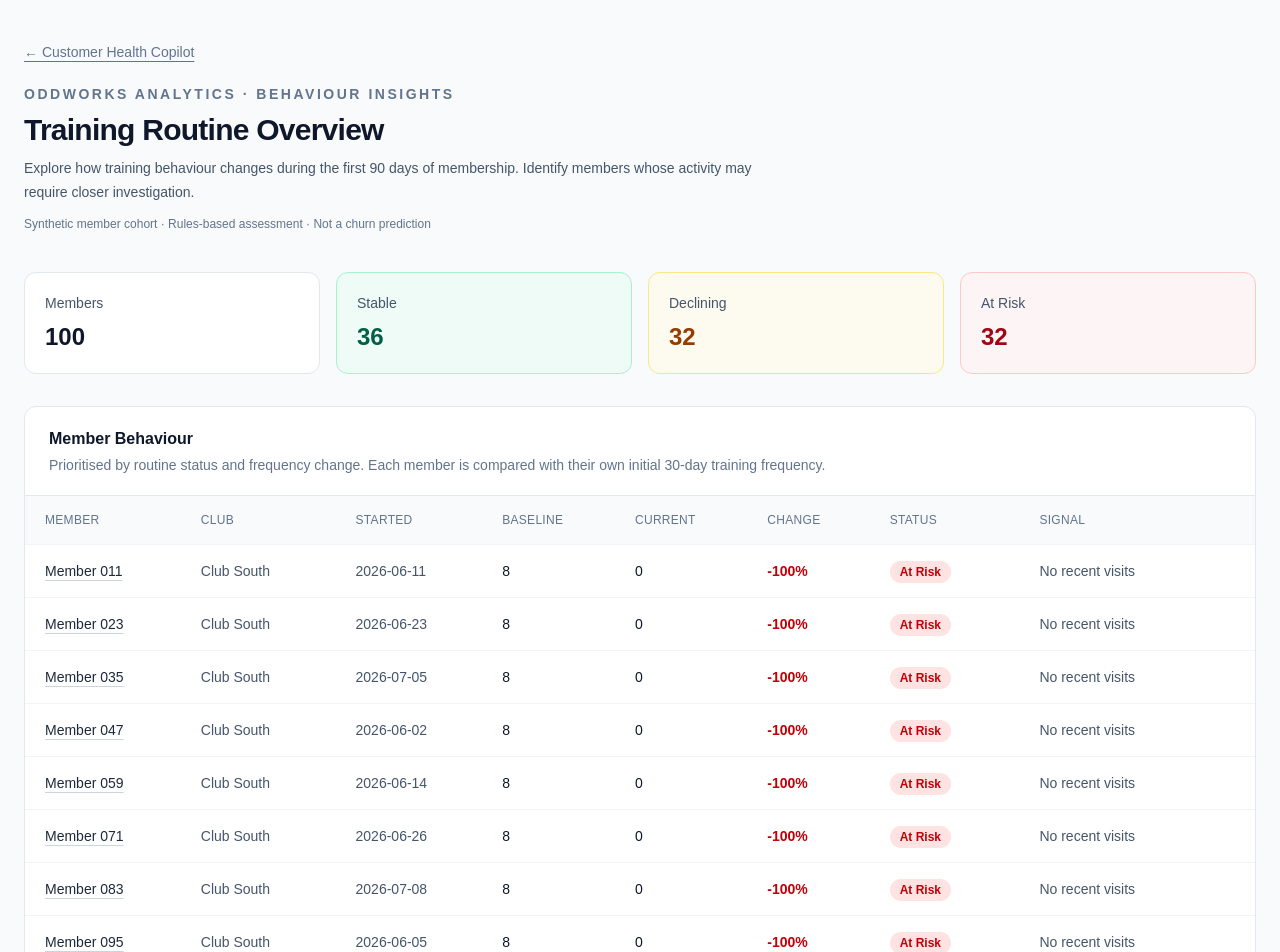
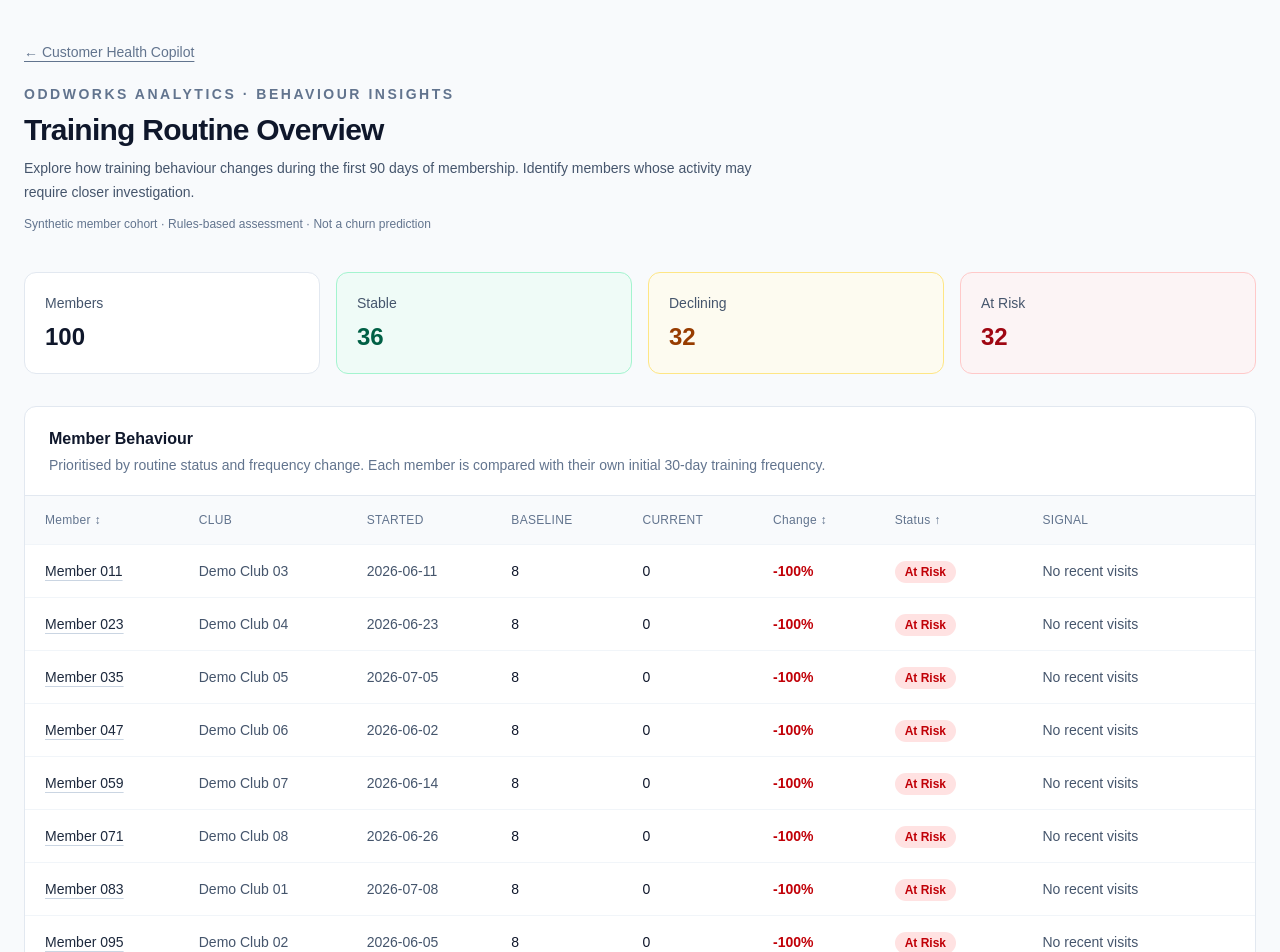
Before and after one commit to helmigooh/oddworks-analytics, a Next.js app: page /behaviour in a window 1280 px wide. Shown: the top 952 px of the page. Built offline with nearby package versions, Linux system fonts and the light colour scheme.

Commit message:
feat: improve synthetic club distribution and member sorting

```diff
--- a/app/behaviour/page.tsx
+++ b/app/behaviour/page.tsx
@@ -1,9 +1,14 @@
+"use client"
+
+import { useState } from "react"
 import Link from "next/link"
 import { fitnessMembers } from "@/data/fitness-members"
 import {
   assessRoutine,
   type RoutineStatus
 } from "@/lib/routine"
+
+type SortKey = "member" | "change" | "status"
 
 const statusOrder: Record<RoutineStatus, number> = {
   "At Risk": 0,
@@ -32,6 +37,23 @@ function getSignal(
 }
 
 export default function BehaviourOverview() {
+  const [sortKey, setSortKey] = useState<SortKey>("status")
+  const [ascending, setAscending] = useState(true)
+
+  function changeSort(key: SortKey) {
+    if (sortKey === key) {
+      setAscending((previous) => !previous)
+    } else {
+      setSortKey(key)
+      setAscending(true)
+    }
+  }
+
+  function sortIcon(key: SortKey) {
+    if (sortKey !== key) return "↕"
+    return ascending ? "↑" : "↓"
+  }
+
   const members = fitnessMembers
     .map((member) => ({
       ...member,
@@ -44,6 +66,34 @@ export default function BehaviourOverview() {
         a.assessment.changePercent -
           b.assessment.changePercent
     )
+
+  const sortedMembers = [...members].sort((a, b) => {
+    let result = 0
+
+    if (sortKey === "member") {
+      result = a.id.localeCompare(b.id)
+    } else if (sortKey === "change") {
+      result =
+        a.assessment.changePercent -
+        b.assessment.changePercent
+    } else {
+      result =
+        statusOrder[a.assessment.status] -
+        statusOrder[b.assessment.status]
+
+      if (result === 0) {
+        result =
+          a.assessment.changePercent -
+          b.assessment.changePercent
+      }
+    }
+
+    if (result === 0) {
+      result = a.id.localeCompare(b.id)
+    }
+
+    return ascending ? result : -result
+  })
 
   const countStatus = (status: RoutineStatus) =>
     members.filter(
@@ -147,19 +197,37 @@ export default function BehaviourOverview() {
 
               <thead className="bg-slate-50 text-xs uppercase tracking-wide text-slate-500">
                 <tr>
-                  <th className="px-5 py-4 font-medium">Member</th>
+                  <th className="px-5 py-4 font-medium"
+                      aria-sort={sortKey === "member" ? (ascending ? "ascending" : "descending") : "none"}>
+                    <button onClick={() => changeSort("member")}
+                      className="cursor-pointer hover:text-slate-900">
+                      Member {sortIcon("member")}
+                    </button>
+                  </th>
                   <th className="px-5 py-4 font-medium">Club</th>
                   <th className="px-5 py-4 font-medium">Started</th>
                   <th className="px-5 py-4 font-medium">Baseline</th>
                   <th className="px-5 py-4 font-medium">Current</th>
-                  <th className="px-5 py-4 font-medium">Change</th>
-                  <th className="px-5 py-4 font-medium">Status</th>
+                  <th className="px-5 py-4 font-medium"
+                      aria-sort={sortKey === "change" ? (ascending ? "ascending" : "descending") : "none"}>
+                    <button onClick={() => changeSort("change")}
+                      className="cursor-pointer hover:text-slate-900">
+                      Change {sortIcon("change")}
+                    </button>
+                  </th>
+                  <th className="px-5 py-4 font-medium"
+                      aria-sort={sortKey === "status" ? (ascending ? "ascending" : "descending") : "none"}>
+                    <button onClick={() => changeSort("status")}
+                      className="cursor-pointer hover:text-slate-900">
+                      Status {sortIcon("status")}
+                    </button>
+                  </th>
                   <th className="px-5 py-4 font-medium">Signal</th>
                 </tr>
               </thead>
 
               <tbody>
-                {members.map((member) => {
+                {sortedMembers.map((member) => {
                   const a = member.assessment
 
                   return (
--- a/data/fitness-members.ts
+++ b/data/fitness-members.ts
@@ -15,10 +15,14 @@ export type FitnessMember = {
 }
 
 const clubs = [
-  "Club North",
-  "Club Central",
-  "Club South",
-  "Club West"
+  "Demo Club 01",
+  "Demo Club 02",
+  "Demo Club 03",
+  "Demo Club 04",
+  "Demo Club 05",
+  "Demo Club 06",
+  "Demo Club 07",
+  "Demo Club 08"
 ]
 
 // Illustrative training patterns.
@@ -52,7 +56,10 @@ export const fitnessMembers: FitnessMember[] =
     return {
       id: `MEM-${String(index + 1).padStart(3, "0")}`,
       name: `Member ${String(index + 1).padStart(3, "0")}`,
-      club: clubs[index % clubs.length],
+      club: clubs[
+        ((index % patterns.length) +
+          Math.floor(index / patterns.length)) % clubs.length
+      ],
       startDate,
       visitsByPeriod: [
         pattern[0],
```
